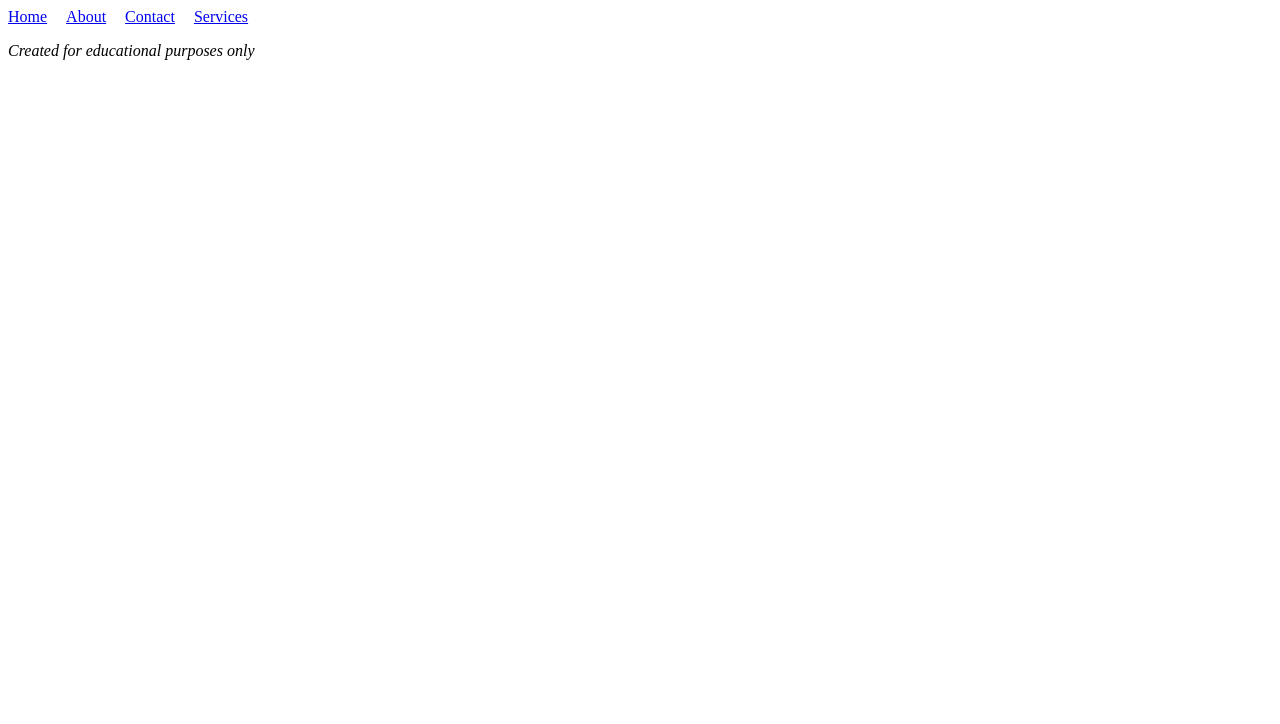
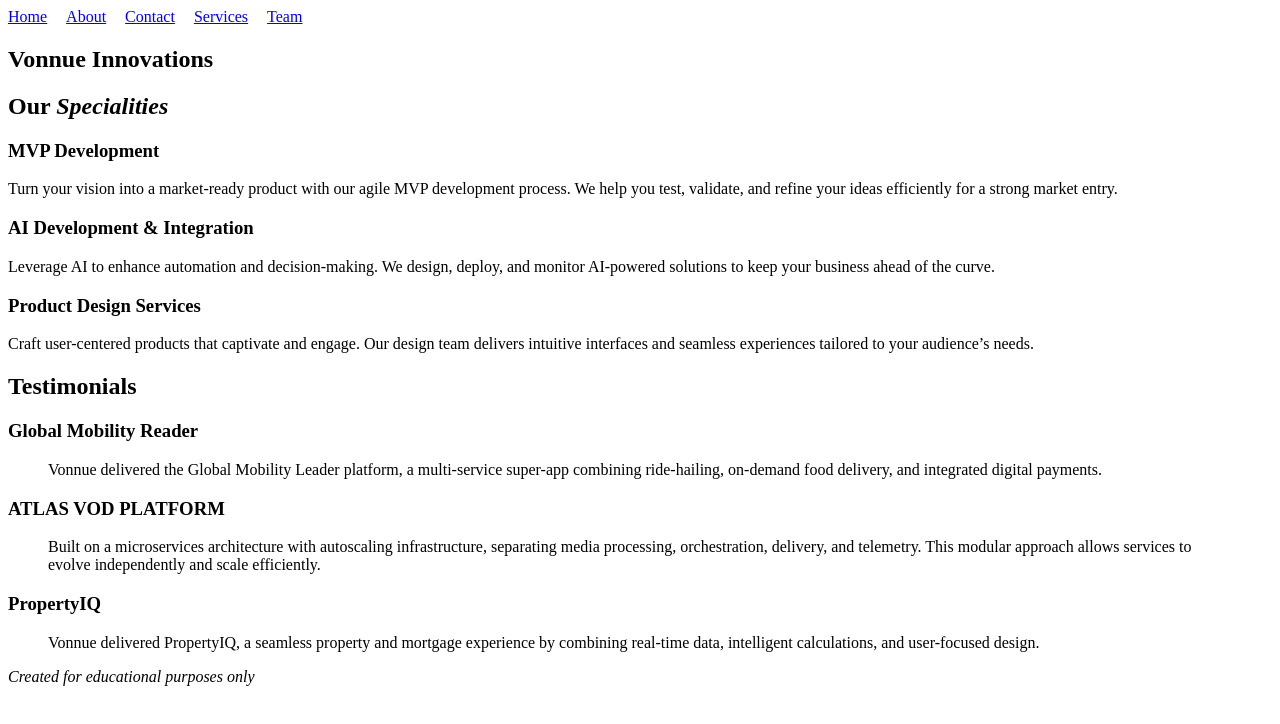
Before and after one commit to christojose-vonnue/week1_html_project, a plain HTML site: page index.html in a window 1280 px wide. Drawn offline with Linux system fonts and the light colour scheme.

Commit message:
feat: completed index.html page

```diff
--- a/index.html
+++ b/index.html
@@ -5,6 +5,26 @@
     <meta name="viewport" content="width=device-width, initial-scale=1.0">
     <title>Index</title>
     <link href="styles.css" rel="stylesheet">
+    <meta name="title" content="Vonnue Innovations : Turn your vision into a market-ready product,enhance decision-making and Craft user-centered products that captivate and engage.">
+    <meta name="description" content="Turn your vision into a market-ready product,enhance decision-making and Craft user-centered products that captivate and engage.
+                                    Vonnue delivered the Global Mobility Leader platform, a multi-service super-app combining ride-hailing,
+            on-demand food delivery, and integrated digital payments.">
+    <meta name="keywords" content="Vonnue Innovations,AI,MVP Development,Product Design Services,AI Development & Integration,Specialities">
+    <meta name="author" content="Christo Jose">
+
+
+    <meta name="og:title" content="Vonnue Innovations : Turn your vision into a market-ready product,enhance decision-making and Craft user-centered products that captivate and engage.">
+    <meta name="og:description" content="Turn your vision into a market-ready product,enhance decision-making and Craft user-centered products that captivate and engage.
+            Vonnue delivered the Global Mobility Leader platform, a multi-service super-app combining ride-hailing,
+            on-demand food delivery, and integrated digital payments.">
+    <meta property="og:type" content="website">
+    <meta property="og:url" content="https://vonnue.com/">
+    <meta property="og:image" content="https://encrypted-tbn0.gstatic.com/images?q=tbn:ANd9GcR9fi1X-2LTp4uDwt6PGq8p9LUmB8_YIUsiHZwf71DoZg&s=10">
+
+
+
+
+
 </head>
 <body>
     <header>
@@ -15,12 +35,47 @@
             <li><a href="about.html">About</a></li>
             <li><a href="contact.html">Contact</a></li>
             <li><a href="services.html">Services</a></li>
+            <li><a href="team.html">Team</a></li>
 
         </ul>
+    <h1>Vonnue Innovations</h1>
     </nav>
     </header>
     <main>
+    <section class="features" id="hero">
+        <h2>Our <em>Specialities</em></h2>
+        <div>
+        <h3>MVP Development</h3>
+        <p>Turn your vision into a market-ready product with our agile MVP development process. We help you test, validate, and refine your ideas efficiently for a strong market entry.</p>
+        </div>
+        <div>
+        <h3>AI Development & Integration</h3>
+        <p>Leverage AI to enhance automation and decision-making. We design, deploy, and monitor AI-powered solutions to keep your business ahead of the curve.</p>
+        </div>
+        <div>
+        <h3>Product Design Services</h3>
+        <p>Craft user-centered products that captivate and engage. Our design team delivers intuitive interfaces and seamless experiences tailored to your audience’s needs.</p>
+        </div>
 
+    </section>
+
+    <section class="testimonials">
+        <h2>Testimonials</h2>
+        <div><h3>Global Mobility Reader</h3>
+        <blockquote cite="https://vonnue.com/case-studies/global-mobility-leader">
+            Vonnue delivered the Global Mobility Leader platform, a multi-service super-app combining ride-hailing,
+            on-demand food delivery, and integrated digital payments.
+        </blockquote ></div>
+        <div><h3>ATLAS VOD PLATFORM</h3>
+        <blockquote cite="https://vonnue.com/case-studies/atlas-vod-platform">
+            Built on a microservices architecture with autoscaling infrastructure, separating media processing, orchestration, delivery, and telemetry.
+             This modular approach allows services to evolve independently and scale efficiently.
+        </blockquote ></div>
+        <div><h3>PropertyIQ</h3>
+        <blockquote cite="https://vonnue.com/case-studies/propertyIQ">
+            Vonnue delivered PropertyIQ, a seamless property and mortgage experience by combining real-time data,
+             intelligent calculations, and user-focused design. </blockquote></div>
+    </section>
     </main>
      <footer>
         <p><em>Created for educational purposes only</em></p>
```
